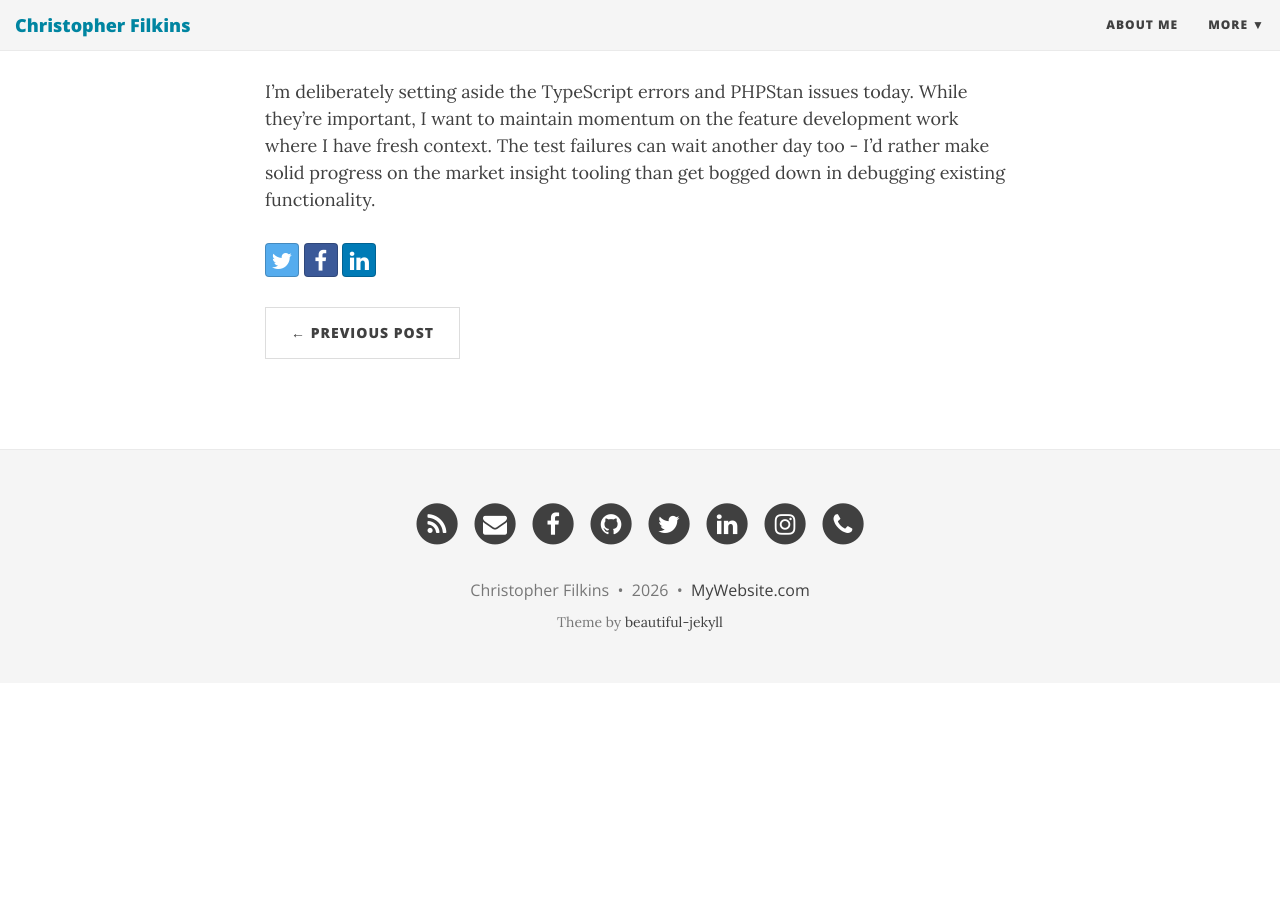
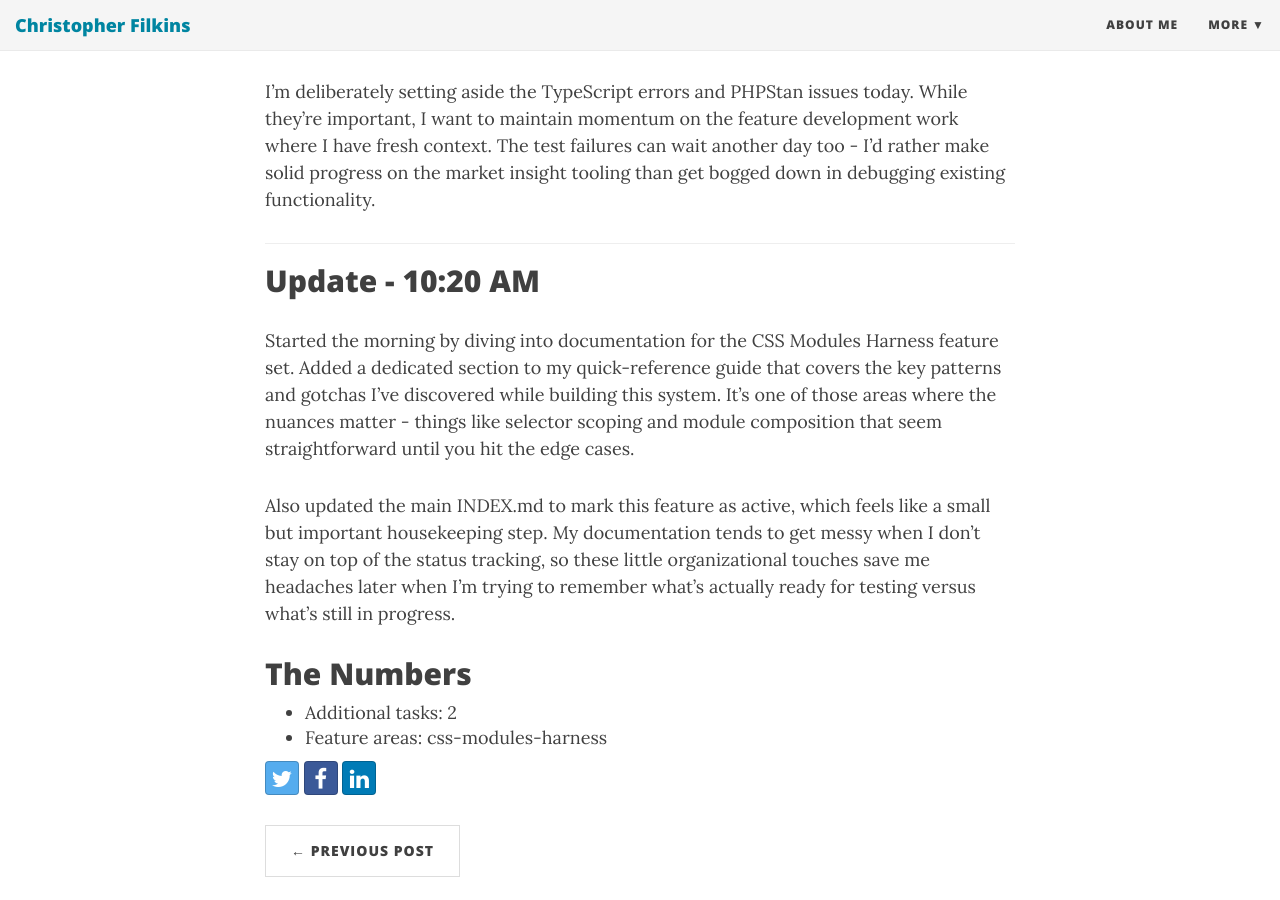
Before and after one commit to filchyboy/filchyboy.github.io, a Jekyll site: the page built from _posts/2026-03-18-todays-plan.md, in a window 1280 px wide and 900 px high, scrolled down 1729 px. Built offline with Jekyll 4.4.1, drawn with Linux system fonts in a browser that asks for light colours; nearby versions of some CDN libraries; before the commit the page ends 2412 px from its top, so only the background shows below that.

Commit message:
Update build-in-public update: Css Modules Harness

```diff
--- a/_posts/2026-03-18-todays-plan.md
+++ b/_posts/2026-03-18-todays-plan.md
@@ -34,3 +34,20 @@ I'm seeing clear momentum across three feature sets that I touched yesterday - d
 ## Parked
 
 I'm deliberately setting aside the TypeScript errors and PHPStan issues today. While they're important, I want to maintain momentum on the feature development work where I have fresh context. The test failures can wait another day too - I'd rather make solid progress on the market insight tooling than get bogged down in debugging existing functionality.
+
+---
+
+## Update - 10:20 AM
+
+Started the morning by diving into documentation for the CSS Modules Harness feature set. Added a dedicated section to my quick-reference guide that covers the key patterns and gotchas I've discovered while building this system. It's one of those areas where the nuances matter - things like selector scoping and module composition that seem straightforward until you hit the edge cases.
+
+Also updated the main INDEX.md to mark this feature as active, which feels like a small but important housekeeping step. My documentation tends to get messy when I don't stay on top of the status tracking, so these little organizational touches save me headaches later when I'm trying to remember what's actually ready for testing versus what's still in progress.
+
+## The Numbers
+- Additional tasks: 2
+- Feature areas: css-modules-harness
+<!-- Generated by dev-tracker publish_to_jekyll.py (AI mode) -->
+<!-- accomplished-date: 2026-03-18 -->
+<!-- unit-ids: css-quick-ref,css-index-update -->
+
+<!-- unit-ids: css-index-update,css-quick-ref -->
```
